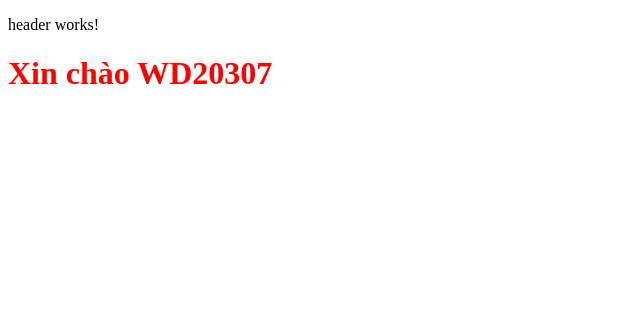
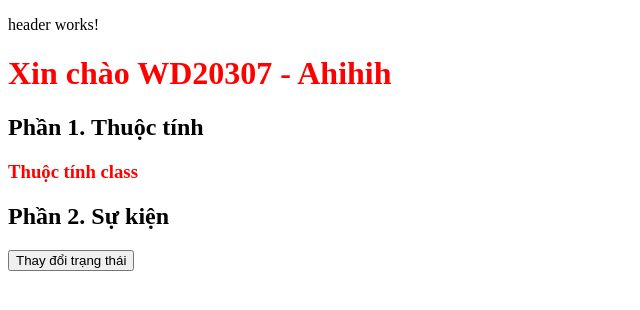
Before and after one commit to angocit/web208, an Angular app: page / in a window 1280 px wide. Shown: the top 310 px of the page, without its empty margins (0-640 px from the left). Built offline with nearby package versions, Linux system fonts and the light colour scheme.

Commit message:
b2:data-binding

```diff
--- a/src/app/app.css
+++ b/src/app/app.css
@@ -1,3 +1,5 @@
 h1{
     color: red;
 }
+.text-red{color: red;}
+.text-blue{color: blue;}
--- a/src/app/app.html
+++ b/src/app/app.html
@@ -1,2 +1,6 @@
 <app-header/>
-<h1>Xin chào WD20307</h1>
+<h1>{{title}}</h1>
+<h2>Phần 1. Thuộc tính</h2>
+<h3 [class] = "classname" class="title">Thuộc tính class</h3>
+<h2>Phần 2. Sự kiện</h2>
+<button (click)="handleClick()">Thay đổi trạng thái</button>
--- a/src/app/app.ts
+++ b/src/app/app.ts
@@ -9,5 +9,11 @@ import { Header } from './components/header/header';
   styleUrl: './app.css'
 })
 export class App {
-  protected readonly title = signal('wd20307');
+  // protected readonly title = signal('wd20307');
+  title:string = 'Xin chào WD20307 - Ahihih'
+  classname:string = "text-red"
+  handleClick=()=>{
+    // alert("Ahihihi")
+    this.classname = "text-blue"
+  }
 }
```
